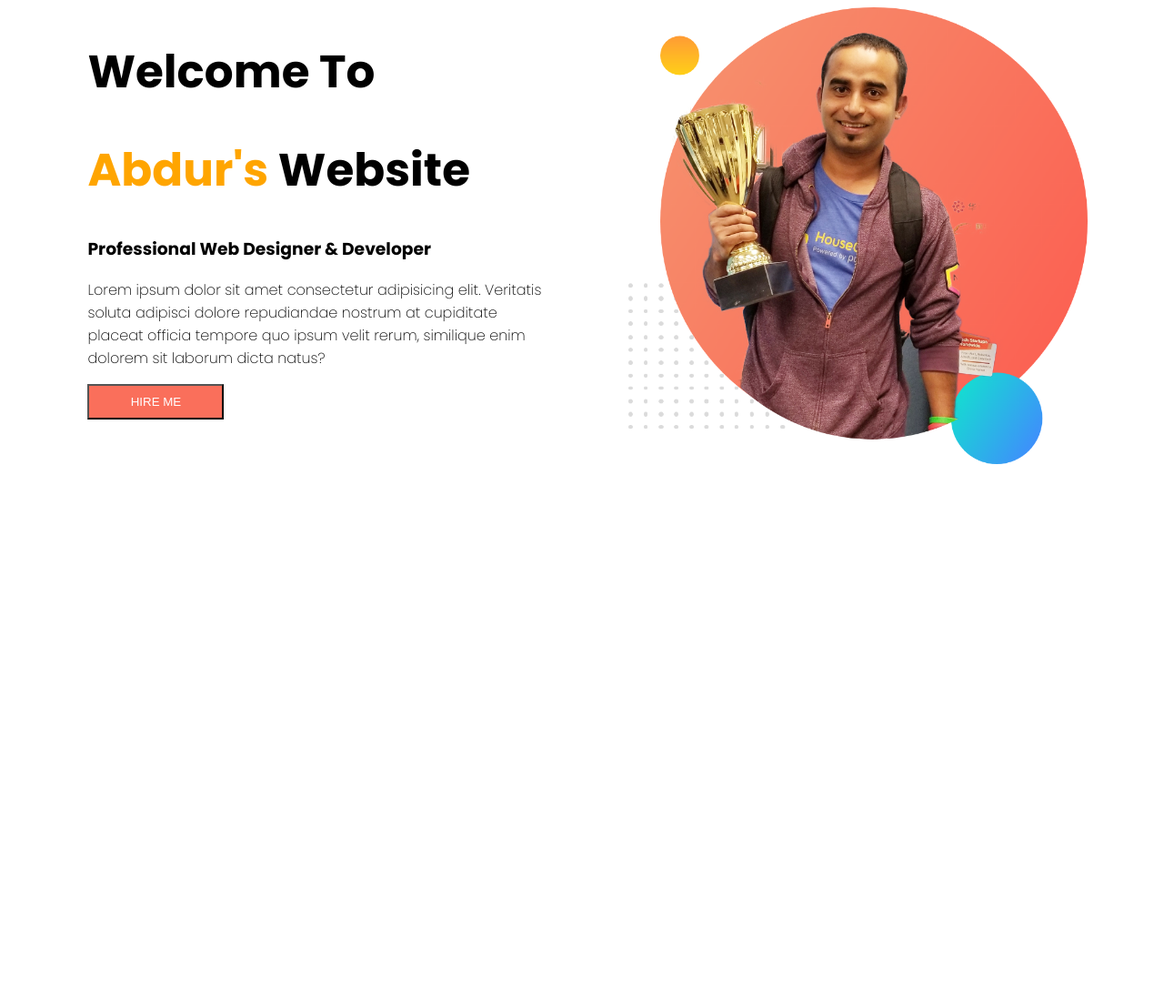
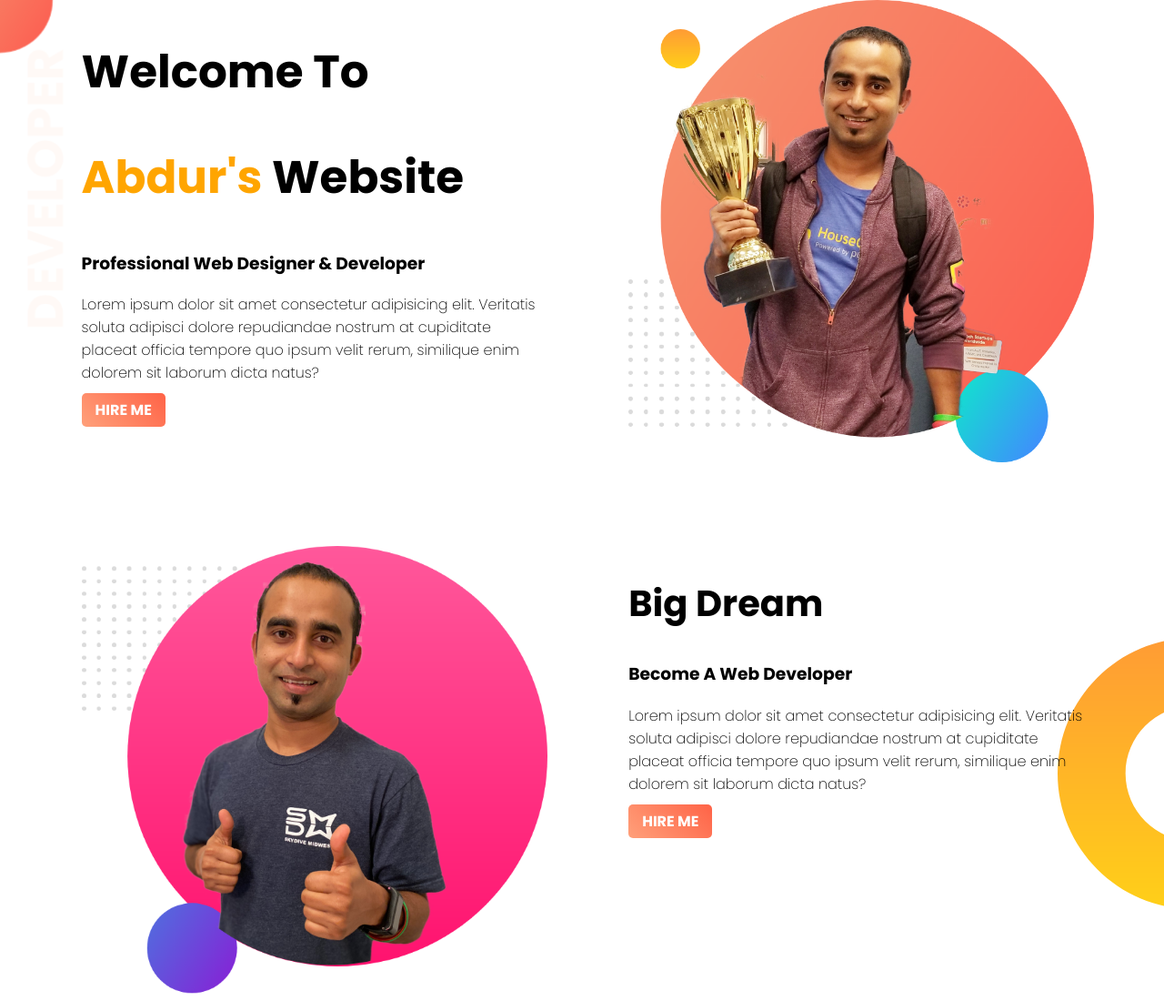
Before and after one commit to Rk-Tech-Leanring/Portfolio-Website, a plain HTML site: page index.html in a window 1280 px wide. Shown: the whole page at 91% size. Before the commit the page ends 800 px from the top, so only its background shows below. Drawn offline with Linux system fonts and the light colour scheme.

Commit message:
top section added

```diff
--- a/index.html
+++ b/index.html
@@ -11,17 +11,32 @@
     <link rel="stylesheet" href="style.css">
 </head>
 <body>
-    <div class="hero-section">
+    <section class="hero-section">
+        <div class="top-banner">
             <h1>Welcome To</h1>
             <h1><span class="name-highlight">Abdur's</span> Website</h1>
             <h3>Professional Web Designer & Developer</h3>
             <p>Lorem ipsum dolor sit amet consectetur adipisicing elit. Veritatis soluta adipisci dolore repudiandae nostrum at cupiditate placeat officia tempore quo ipsum velit rerum, similique enim dolorem sit laborum dicta natus?</p>
-        <button>HIRE ME</button>
+            <a class="hireme-button" href="#" target="_blank">HIRE ME</a>
         </div>
 
-    <div class="hero-section">
+        <div class="top-banner">
             <img src="images/jhankar.png" alt="">
         </div>
+    </section>
+
+    <section class="top-section">
+        <div class="top-banner">
+            <img src="images/jhankar2.png" alt="">
+        </div>
+
+        <div class="top-banner">
+            <h2>Big Dream</h2>
+            <h3>Become A Web Developer</h3>
+            <p>Lorem ipsum dolor sit amet consectetur adipisicing elit. Veritatis soluta adipisci dolore repudiandae nostrum at cupiditate placeat officia tempore quo ipsum velit rerum, similique enim dolorem sit laborum dicta natus?</p>
+            <a class="hireme-button" href="#" target="_blank">HIRE ME</a>
+        </div>
+    </section>
 
 </body>
 </html>
--- a/style.css
+++ b/style.css
@@ -1,4 +1,5 @@
 body{
+    margin: 0px;
     font-family: 'Poppins', sans-serif;
 }
 h1{
@@ -9,18 +10,40 @@ h1{
     color: orange;
 }
 
-.hero-section{
+.top-banner{
     width: 40%;
     float: left;
     margin-left: 5%;
     padding-left: 2%;
 }
-.hero-section img{
+.top-banner img{
     width: 100%;
 }
-.hero-section button{
-    width:150px;
-    padding: 10px;
-    background: #FA6F5B;
+.hireme-button{
+    text-decoration: none;
+    font-weight: 700;
+    width:120px;
+    padding: 7px 15px;
+    background: linear-gradient(45deg, lightsalmon, tomato);
     color: white;
+    border: none;
+    border-radius: 5px;
 }
+.hero-section{
+    background-image: url(images/top-banner.png);
+    background-repeat: no-repeat;
+}
+section{
+    height: 500px;
+}
+
+.top-section{
+    background-image: url(images/dream-bg.png);
+    background-repeat: no-repeat;
+    background-position: right;
+    margin-top: 100px;
+}
+
+h2{
+    font-size: 40px;
+}
```
Lines whose indentation alone changed are shown as unchanged.
